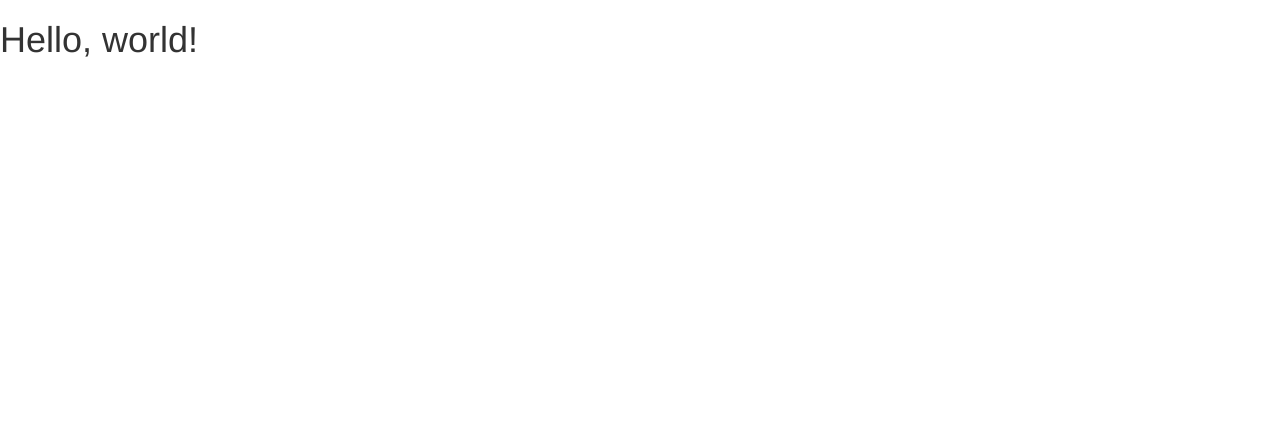
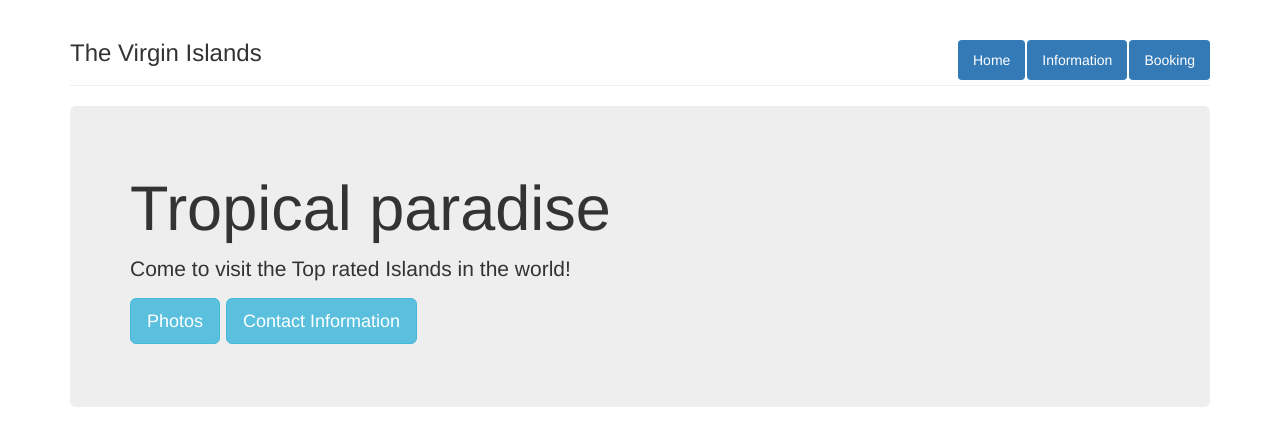
Before and after one commit to ohinton/virgin-islands, a plain HTML site: page index.html in a window 1280 px wide. Drawn offline with nearby package versions, Linux system fonts and the light colour scheme; files whose address does not match are found by name.

Commit message:
Add header, navbar, alignment, buttons

```diff
--- a/index.html
+++ b/index.html
@@ -19,8 +19,24 @@
     <![endif]-->
   </head>
   <body>
-    <h1>Hello, world!</h1>
+    <div class="container">
+      <header class="page-header">
+        <ul class="nav nav-pills pull-right">
+          <li class="active"><a href="#">Home</a></li>
+          <li class="active"><a href="#">Information</a></li>
+          <li class="active"><a href="#">Booking</a></li>
+        </ul>
+        <h3>The Virgin Islands</h3>
+      </header>
+    <div class="jumbotron">
+      <h1> Tropical paradise </h1>
+      <p class="lead"> Come to visit the Top rated Islands in the world! </p>
+      <p>
+        <a class="btn btn-info btn-lg" href="#"> Photos </a>
+        <a class="btn btn-info btn-lg" href="#"> Contact Information </a>
+      </p>
 
+    </div>
     <!-- jQuery (necessary for Bootstrap's JavaScript plugins) -->
     <script src="https://ajax.googleapis.com/ajax/libs/jquery/1.11.3/jquery.min.js"></script>
     <!-- Include all compiled plugins (below), or include individual files as needed -->
```
